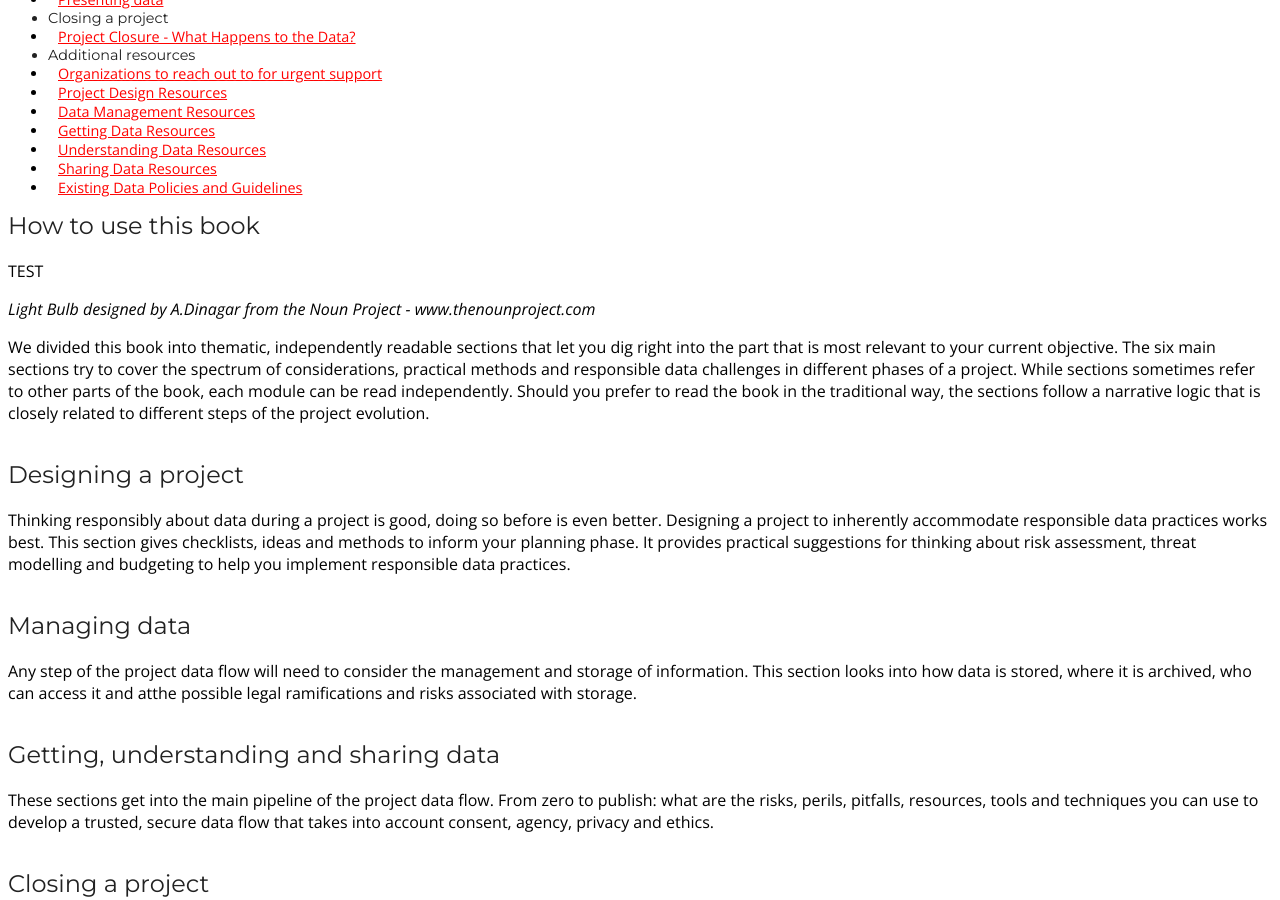
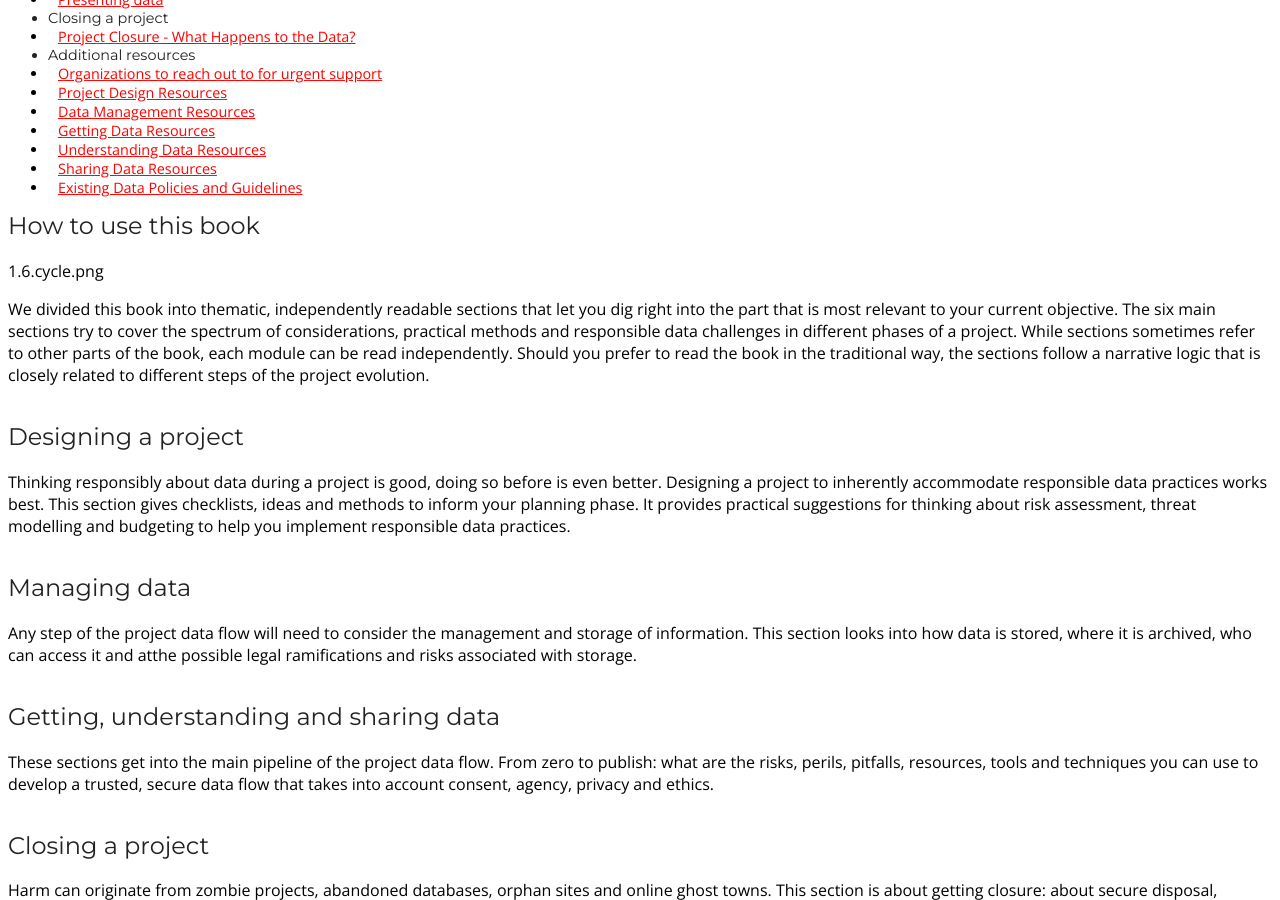
Before and after one commit to the-engine-room/archive-rdf-primer, a Jekyll site: the page built from _posts/1-introduction/0000-01-06-how-to-use-this-book.md, in a window 1280 px wide and 900 px high, scrolled down 660 px. Built offline with Jekyll 4.4.1, drawn with Linux system fonts in a browser that asks for light colours; Markdown is read by kramdown in place of the engine named in the settings; comment, search, counter and statistics services are not loaded; a style sheet for code colours, icons or effects is not loaded.

Commit message:
Updated 0000-01-06-how-to-use-this-book.md

```diff
--- a/_posts/1-introduction/0000-01-06-how-to-use-this-book.md
+++ b/_posts/1-introduction/0000-01-06-how-to-use-this-book.md
@@ -5,9 +5,8 @@ category: introduction
 published: true
 ---
 
-TEST
 
-_Light Bulb designed by A.Dinagar from the Noun Project - www.thenounproject.com_
+1.6.cycle.png
 
 We divided this book into thematic, independently readable sections that let you dig right into the part that is most relevant to your current objective. The six main sections try to cover the spectrum of considerations, practical methods and responsible data challenges in different phases of a project. While sections sometimes refer to other parts of the book, each module can be read independently. Should you prefer to read the book in the traditional way, the sections follow a narrative logic that is closely related to different steps of the project evolution.
 
```
